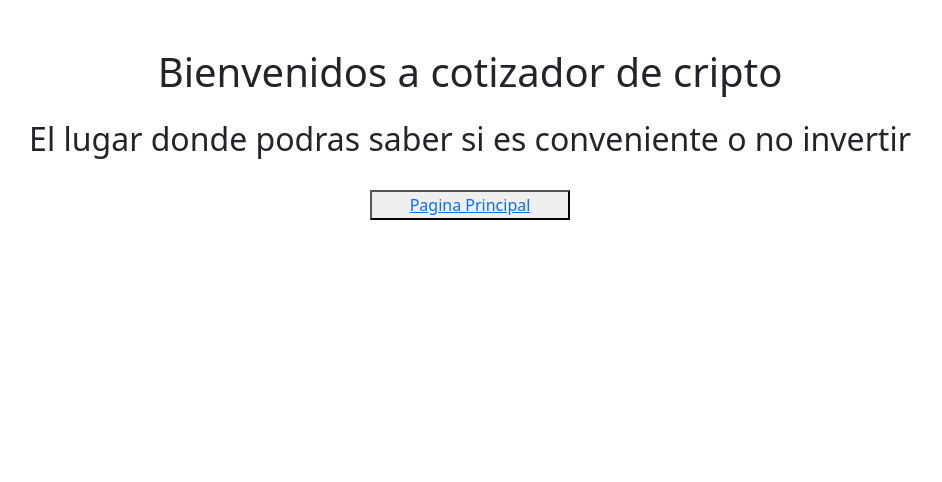
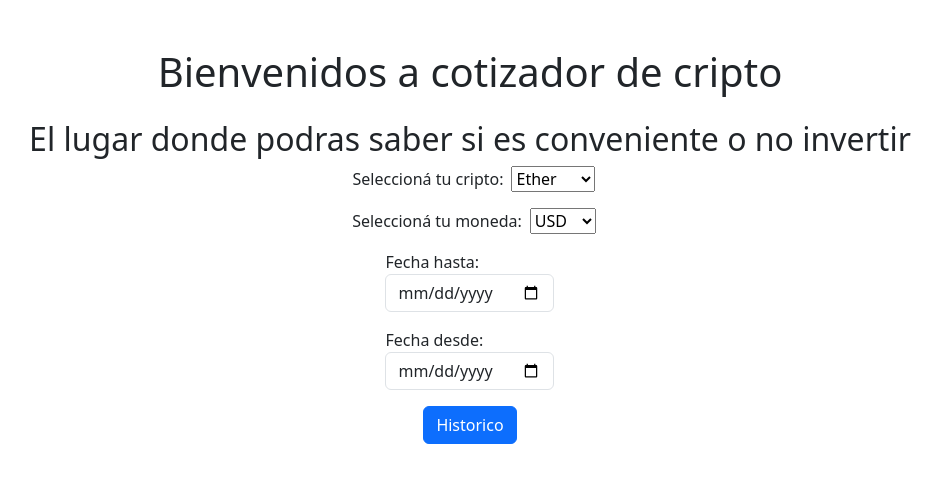
Before and after one commit to CristhianLeal/CriptoTest-Front, a React (Vite) app: page / in a window 1280 px wide. Shown: the top 482 px of the page, without its empty margins (170-1112 px from the left). Built offline with nearby package versions, Linux system fonts and the light colour scheme.

Commit message:
Form created

```diff
--- /dev/null
+++ b/src/Components/Form/Form.jsx
@@ -0,0 +1,94 @@
+import { useForm } from 'react-hook-form'
+import { useState } from 'react'
+import './form.css'
+
+const Form = () => {
+  const [dateN, setDateN] = useState(null)
+  const { register, handleSubmit, formState: { errors } } = useForm()
+  const onSubmit = (data) => {
+    console.log(data)
+    // reset()
+  }
+  return (
+    <div>
+      <form onSubmit={handleSubmit(onSubmit)} className='d-flex flex-column align-items-center'>
+        <div className="form-group">
+          <label className='px-2'>Seleccioná tu cripto: </label>
+          <select
+            name="cripto"
+            className={`${errors?.cripto ? 'is-invalid' : ''}`}
+            {...register('cripto', { required: 'cripto is required' })}
+            >
+            <option value="eth-mainnet">Ether</option>
+            <option value="matic-mainnet">Polygon</option>
+          </select>
+          {errors.cripto && <span className="error">{errors.cripto.message}</span>}
+        </div>
+        <div className="form-group mt-3">
+          <label className='px-2'>Seleccioná tu moneda: </label>
+          <select
+            name="moneda"
+            className={`${errors?.moneda ? 'is-invalid' : ''}`}
+            {...register('moneda', { required: 'moneda is required' })}
+            >
+            <option value="USD">USD</option>
+            <option value="PESO">PESO</option>
+            <option value="EUR">EURO</option>
+          </select>
+          {errors.moneda && <span className="error">{errors.moneda.message}</span>}
+        </div>
+        <div className="form-group mt-3">
+          <label>Fecha hasta:</label>
+          <input
+          type='date'
+          name='dateTo'
+          className="form-control"
+          {...register('dateTo', {
+            required: 'Ingrese una fecha',
+            validate: (value) => {
+              const today = new Date()
+              const selectedDate = new Date(value)
+              if (selectedDate > today) {
+                return 'La fecha no debe ser mayor al dia de hoy'
+              }
+              setDateN(value)
+              return true
+            }
+          })}
+          />
+          {errors.dateTo && <span className="error">{errors.dateTo.message}</span>}
+        </div>
+        <div className="form-group mt-3">
+          <label>Fecha desde:</label>
+          <input
+          type="date"
+          name='dateFrom'
+          className="form-control"
+          {...register('dateFrom', {
+            required: 'Ingrese una fecha',
+            validate: (value) => {
+              const yesterday = new Date()
+              yesterday.setDate(yesterday.getDate() - 1)
+              const selectedDate = new Date(value)
+              const maxDate = new Date(dateN)
+              maxDate.setDate(maxDate.getDate() - 30)
+              if (selectedDate > yesterday) {
+                return 'La fecha debe ser menor que el dia de ayer'
+              } else if (selectedDate.toISOString().split('T')[0] >= dateN) {
+                return 'La fecha no debe ser mayor que la final'
+              } else if (selectedDate < maxDate) {
+                return 'El historico no puede ser mayor que 30 días'
+              }
+              return true
+            }
+          })}
+          />
+          {errors.dateFrom && <span className="error">{errors.dateFrom.message}</span>}
+        </div>
+        <button type="submit" className="btn btn-primary mt-3">Historico</button>
+      </form>
+    </div>
+  )
+}
+
+export default Form
--- a/src/Pages/Home/Home.jsx
+++ b/src/Pages/Home/Home.jsx
@@ -1,13 +1,11 @@
-import { Link } from 'react-router-dom'
 import './home.css'
+import Form from '../../Components/Form/Form'
 const Home = () => {
   return (
     <div className='d-flex flex-column align-items-center'>
-      <h1 className='mt-5'>Bienvenidos a cotizador de cripto</h1>
-        <h2 className='mt-3'>El lugar donde podras saber si es conveniente o no invertir</h2>
-        <button className='butt mt-4'>
-          <Link to='/mainpage'>Pagina Principal</Link>
-        </button>
+      <h1 className='mt-5 text-center'>Bienvenidos a cotizador de cripto</h1>
+      <h2 className='mt-3 text-center'>El lugar donde podras saber si es conveniente o no invertir</h2>
+      <Form ></Form>
     </div>
   )
 }
```
Also changed, not shown: src/Components/Form/form.css (added).
